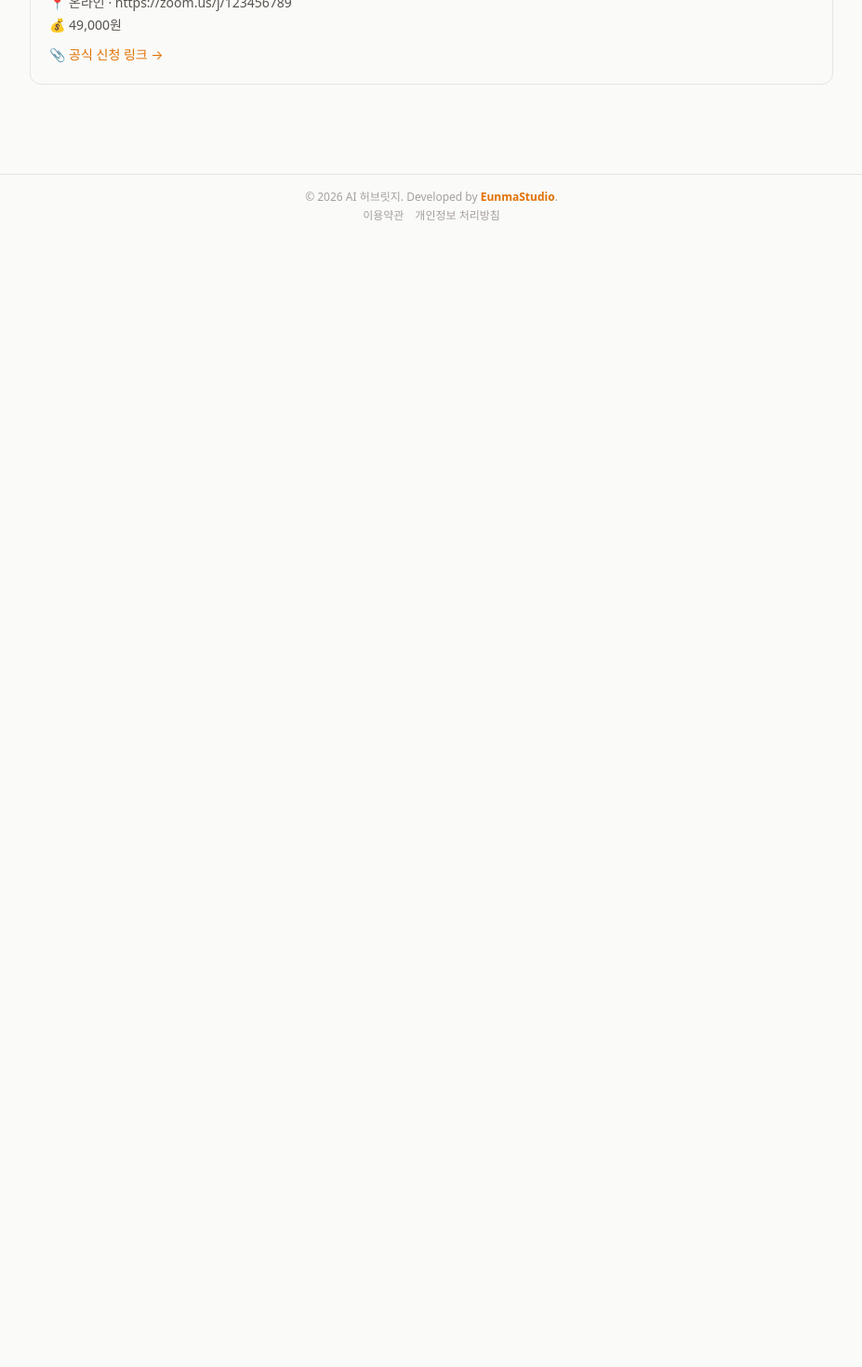
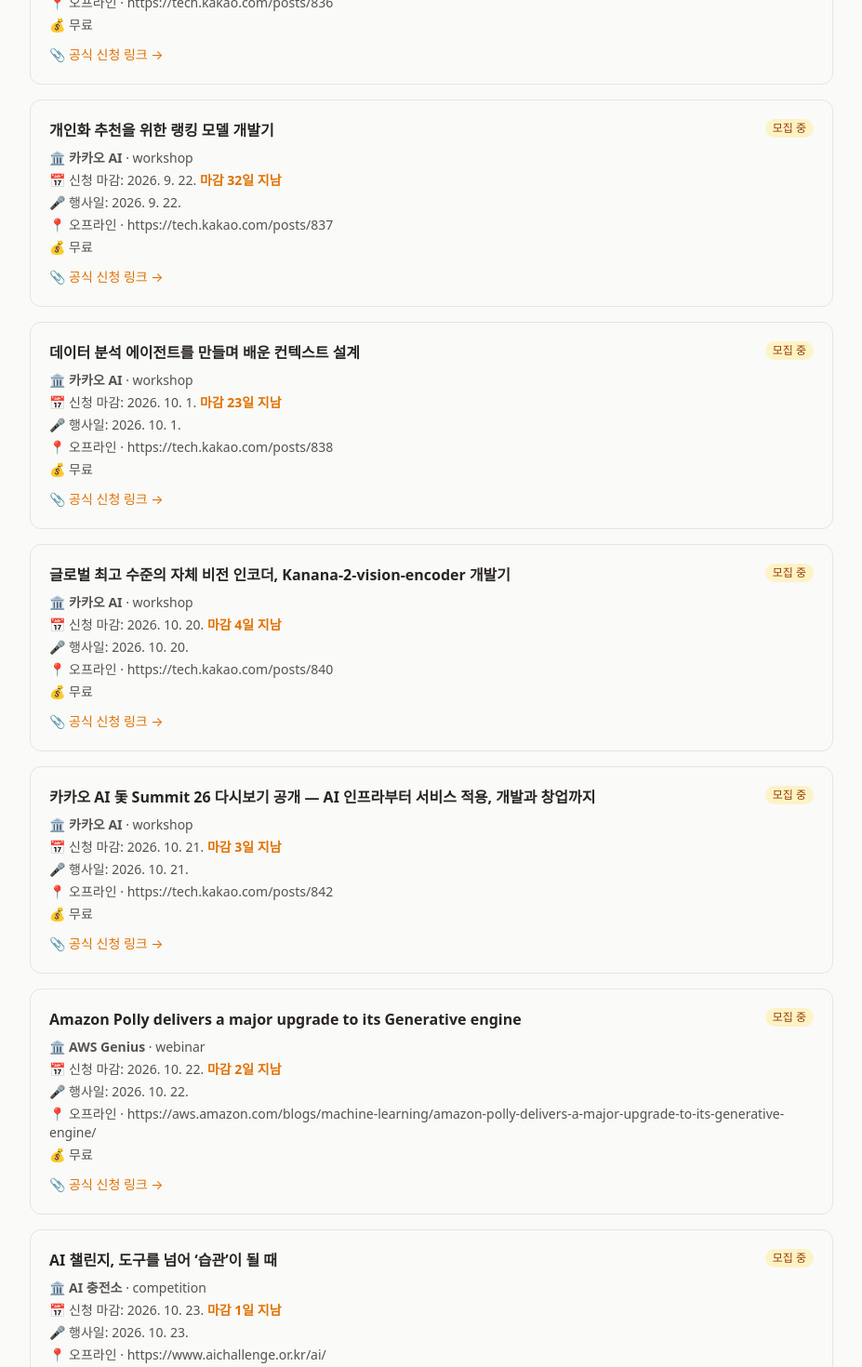
Before and after one commit to Oh-JunTaek/AIHuBridge, a React (Vite) app: page /calendar in a window 1280 px wide. Shown: the part 660-2130 px from the top of the page at 93% size, without its empty margins (176-1103 px from the left). Before the commit the page ends 916 px from the top, so only its background shows below. Built offline with nearby package versions, Linux system fonts and the light colour scheme; a web font is replaced by a local one.

Commit message:
feat: restore RSS parser + category-based collection (14 events)

```diff
--- a/public/data/calendar-meta.json
+++ b/public/data/calendar-meta.json
@@ -1,6 +1,6 @@
 {
-  "fetchedAt": "2026-10-25T05:27:43.775Z",
-  "total": 2,
+  "fetchedAt": "2026-10-25T05:28:16.705Z",
+  "total": 14,
   "categories": [
     "government",
     "corporate",
@@ -10,5 +10,21 @@
     "competition",
     "community"
   ],
-  "note": "샘플 데이터 기반 (실제 RSS 수집 실패)"
+  "collected": [
+    {
+      "category": "corporate",
+      "id": "kakao-ai",
+      "count": 5
+    },
+    {
+      "category": "webinar",
+      "id": "aws-ai",
+      "count": 5
+    },
+    {
+      "category": "competition",
+      "id": "ai-challenge",
+      "count": 4
+    }
+  ]
 }
--- a/public/data/calendar.json
+++ b/public/data/calendar.json
@@ -1,42 +1,282 @@
 [
   {
-    "id": "sample-001",
-    "title": "K-Digital AI 기초 워크숍",
-    "host": "과학기술정보통상부",
+    "id": "36bfaf801841",
+    "title": "Hello world!",
+    "host": "AI 충전소",
+    "type": "competition",
+    "category": "ai-core",
+    "applicationStart": "2026-06-01T06:26:54.000Z",
+    "applicationEnd": "2026-06-01T06:26:54.000Z",
+    "eventStart": "2026-06-01T06:26:54.000Z",
+    "eventEnd": null,
+    "isOnline": false,
+    "location": "https://www.aichallenge.or.kr/hello-world/",
+    "feeType": "free",
+    "feeAmount": null,
+    "region": "전국",
+    "url": "https://www.aichallenge.or.kr/hello-world/",
+    "status": "recruiting",
+    "confirmedAt": "2026-10-25T05:28:16.696Z",
+    "lang": "ko"
+  },
+  {
+    "id": "333ddd5b8cbe",
+    "title": "if(kakao)26에서 네트워킹하는 법",
+    "host": "카카오 AI",
     "type": "workshop",
-    "category": "ai-core",
-    "applicationStart": "2026-10-15T09:00:00.000Z",
-    "applicationEnd": "2026-10-25T23:59:59.000Z",
-    "eventStart": "2026-11-01T10:00:00.000Z",
-    "eventEnd": "2026-11-01T17:00:00.000Z",
+    "category": "ai-applied",
+    "applicationStart": "2026-09-16T15:00:00.000Z",
+    "applicationEnd": "2026-09-16T15:00:00.000Z",
+    "eventStart": "2026-09-16T15:00:00.000Z",
+    "eventEnd": null,
     "isOnline": false,
-    "location": "서울 특별시 강남구 테헤란로 123, 10층 컨퍼런스룸",
+    "location": "https://tech.kakao.com/posts/836",
     "feeType": "free",
     "feeAmount": null,
     "region": "서울",
-    "url": "https://www.kdt.re.kr/kdt/board.do?menuId=AI",
+    "url": "https://tech.kakao.com/posts/836",
     "status": "recruiting",
-    "confirmedAt": "2026-10-25T05:27:43.773Z",
+    "confirmedAt": "2026-10-25T05:28:11.853Z",
     "lang": "ko"
   },
   {
-    "id": "sample-002",
-    "title": "실전 RAG 워크부머, LangChain으로 프로젝트 끝내기",
-    "host": "패스트캠퍼스",
-    "type": "bootcamp",
+    "id": "331d58411b01",
+    "title": "개인화 추천을 위한 랭킹 모델 개발기",
+    "host": "카카오 AI",
+    "type": "workshop",
     "category": "ai-applied",
-    "applicationStart": "2026-10-20T00:00:00.000Z",
-    "applicationEnd": "2026-11-15T23:59:59.000Z",
-    "eventStart": "2026-11-20T14:00:00.000Z",
-    "eventEnd": "2026-11-20T18:00:00.000Z",
-    "isOnline": true,
-    "location": "https://zoom.us/j/123456789",
-    "feeType": "paid",
-    "feeAmount": 49000,
+    "applicationStart": "2026-09-22T15:00:00.000Z",
+    "applicationEnd": "2026-09-22T15:00:00.000Z",
+    "eventStart": "2026-09-22T15:00:00.000Z",
+    "eventEnd": null,
+    "isOnline": false,
+    "location": "https://tech.kakao.com/posts/837",
+    "feeType": "free",
+    "feeAmount": null,
+    "region": "서울",
+    "url": "https://tech.kakao.com/posts/837",
+    "status": "recruiting",
+    "confirmedAt": "2026-10-25T05:28:11.853Z",
+    "lang": "ko"
+  },
+  {
+    "id": "1b6585c190d9",
+    "title": "데이터 분석 에이전트를 만들며 배운 컨텍스트 설계",
+    "host": "카카오 AI",
+    "type": "workshop",
+    "category": "ai-applied",
+    "applicationStart": "2026-10-01T15:00:00.000Z",
+    "applicationEnd": "2026-10-01T15:00:00.000Z",
+    "eventStart": "2026-10-01T15:00:00.000Z",
+    "eventEnd": null,
+    "isOnline": false,
+    "location": "https://tech.kakao.com/posts/838",
+    "feeType": "free",
+    "feeAmount": null,
+    "region": "서울",
+    "url": "https://tech.kakao.com/posts/838",
+    "status": "recruiting",
+    "confirmedAt": "2026-10-25T05:28:11.853Z",
+    "lang": "ko"
+  },
+  {
+    "id": "4bab3f092222",
+    "title": "글로벌 최고 수준의 자체 비전 인코더, Kanana-2-vision-encoder 개발기",
+    "host": "카카오 AI",
+    "type": "workshop",
+    "category": "ai-applied",
+    "applicationStart": "2026-10-20T15:00:00.000Z",
+    "applicationEnd": "2026-10-20T15:00:00.000Z",
+    "eventStart": "2026-10-20T15:00:00.000Z",
+    "eventEnd": null,
+    "isOnline": false,
+    "location": "https://tech.kakao.com/posts/840",
+    "feeType": "free",
+    "feeAmount": null,
+    "region": "서울",
+    "url": "https://tech.kakao.com/posts/840",
+    "status": "recruiting",
+    "confirmedAt": "2026-10-25T05:28:11.853Z",
+    "lang": "ko"
+  },
+  {
+    "id": "c8ada65d6bed",
+    "title": "카카오 AI 돛 Summit 26 다시보기 공개 — AI 인프라부터 서비스 적용, 개발과 창업까지",
+    "host": "카카오 AI",
+    "type": "workshop",
+    "category": "ai-applied",
+    "applicationStart": "2026-10-21T15:00:00.000Z",
+    "applicationEnd": "2026-10-21T15:00:00.000Z",
+    "eventStart": "2026-10-21T15:00:00.000Z",
+    "eventEnd": null,
+    "isOnline": false,
+    "location": "https://tech.kakao.com/posts/842",
+    "feeType": "free",
+    "feeAmount": null,
+    "region": "서울",
+    "url": "https://tech.kakao.com/posts/842",
+    "status": "recruiting",
+    "confirmedAt": "2026-10-25T05:28:11.853Z",
+    "lang": "ko"
+  },
+  {
+    "id": "7a8e89b8654f",
+    "title": "Amazon Polly delivers a major upgrade to its Generative engine",
+    "host": "AWS Genius",
+    "type": "webinar",
+    "category": "ai-applied",
+    "applicationStart": "2026-10-22T18:06:35.000Z",
+    "applicationEnd": "2026-10-22T18:06:35.000Z",
+    "eventStart": "2026-10-22T18:06:35.000Z",
+    "eventEnd": null,
+    "isOnline": false,
+    "location": "https://aws.amazon.com/blogs/machine-learning/amazon-polly-delivers-a-major-upgrade-to-its-generative-engine/",
+    "feeType": "free",
+    "feeAmount": null,
     "region": "전국",
-    "url": "https://www.fastcampus.co.kr/ai-rag-bootcamp",
+    "url": "https://aws.amazon.com/blogs/machine-learning/amazon-polly-delivers-a-major-upgrade-to-its-generative-engine/",
     "status": "recruiting",
-    "confirmedAt": "2026-10-25T05:27:43.773Z",
+    "confirmedAt": "2026-10-25T05:28:13.689Z",
+    "lang": "en"
+  },
+  {
+    "id": "01f9eb3ab677",
+    "title": "AI 챌린지, 도구를 넘어 ‘습관’이 될 때",
+    "host": "AI 충전소",
+    "type": "competition",
+    "category": "ai-core",
+    "applicationStart": "2026-10-23T07:24:25.000Z",
+    "applicationEnd": "2026-10-23T07:24:25.000Z",
+    "eventStart": "2026-10-23T07:24:25.000Z",
+    "eventEnd": null,
+    "isOnline": false,
+    "location": "https://www.aichallenge.or.kr/ai/",
+    "feeType": "free",
+    "feeAmount": null,
+    "region": "전국",
+    "url": "https://www.aichallenge.or.kr/ai/",
+    "status": "recruiting",
+    "confirmedAt": "2026-10-25T05:28:16.696Z",
+    "lang": "ko"
+  },
+  {
+    "id": "a4fde793c75e",
+    "title": "관계의 시작과 끝을 바라보는 대중의 시선",
+    "host": "AI 충전소",
+    "type": "competition",
+    "category": "ai-core",
+    "applicationStart": "2026-10-23T09:00:41.000Z",
+    "applicationEnd": "2026-10-23T09:00:41.000Z",
+    "eventStart": "2026-10-23T09:00:41.000Z",
+    "eventEnd": null,
+    "isOnline": false,
+    "location": "https://www.aichallenge.or.kr/post-10573/",
+    "feeType": "free",
+    "feeAmount": null,
+    "region": "전국",
+    "url": "https://www.aichallenge.or.kr/post-10573/",
+    "status": "recruiting",
+    "confirmedAt": "2026-10-25T05:28:16.696Z",
+    "lang": "ko"
+  },
+  {
+    "id": "ce2c4781c10e",
+    "title": "How Bayer Crop Science built an agentic decision engine on Amazon Bedrock AgentCore with AWS Unified Operations",
+    "host": "AWS Genius",
+    "type": "webinar",
+    "category": "ai-applied",
+    "applicationStart": "2026-10-23T16:21:36.000Z",
+    "applicationEnd": "2026-10-23T16:21:36.000Z",
+    "eventStart": "2026-10-23T16:21:36.000Z",
+    "eventEnd": null,
+    "isOnline": false,
+    "location": "https://aws.amazon.com/blogs/machine-learning/how-bayer-crop-science-built-an-agentic-decision-engine-on-amazon-bedrock-agentcore-with-aws-unified-operations/",
+    "feeType": "free",
+    "feeAmount": null,
+    "region": "전국",
+    "url": "https://aws.amazon.com/blogs/machine-learning/how-bayer-crop-science-built-an-agentic-decision-engine-on-amazon-bedrock-agentcore-with-aws-unified-operations/",
+    "status": "recruiting",
+    "confirmedAt": "2026-10-25T05:28:13.689Z",
+    "lang": "en"
+  },
+  {
+    "id": "16bf366f60e7",
+    "title": "Visualize points and routes with GeoJSON in Amazon Quick Sight layer maps",
+    "host": "AWS Genius",
+    "type": "webinar",
+    "category": "ai-applied",
+    "applicationStart": "2026-10-23T16:24:55.000Z",
+    "applicationEnd": "2026-10-23T16:24:55.000Z",
+    "eventStart": "2026-10-23T16:24:55.000Z",
+    "eventEnd": null,
+    "isOnline": false,
+    "location": "https://aws.amazon.com/blogs/machine-learning/visualize-points-and-routes-with-geojson-in-amazon-quick-sight-layer-maps/",
+    "feeType": "free",
+    "feeAmount": null,
+    "region": "전국",
+    "url": "https://aws.amazon.com/blogs/machine-learning/visualize-points-and-routes-with-geojson-in-amazon-quick-sight-layer-maps/",
+    "status": "recruiting",
+    "confirmedAt": "2026-10-25T05:28:13.689Z",
+    "lang": "en"
+  },
+  {
+    "id": "2c2f69f9f64e",
+    "title": "Orchestrating SageMaker AI endpoint auto scaling with AWS CDK",
+    "host": "AWS Genius",
+    "type": "webinar",
+    "category": "ai-applied",
+    "applicationStart": "2026-10-23T16:30:10.000Z",
+    "applicationEnd": "2026-10-23T16:30:10.000Z",
+    "eventStart": "2026-10-23T16:30:10.000Z",
+    "eventEnd": null,
+    "isOnline": false,
+    "location": "https://aws.amazon.com/blogs/machine-learning/orchestrating-sagemaker-ai-endpoint-auto-scaling-with-aws-cdk/",
+    "feeType": "free",
+    "feeAmount": null,
+    "region": "전국",
+    "url": "https://aws.amazon.com/blogs/machine-learning/orchestrating-sagemaker-ai-endpoint-auto-scaling-with-aws-cdk/",
+    "status": "recruiting",
+    "confirmedAt": "2026-10-25T05:28:13.689Z",
+    "lang": "en"
+  },
+  {
+    "id": "a32491b616e7",
+    "title": "Multi-Turn Reinforcement Learning on Amazon SageMaker AI: A hands-on guide",
+    "host": "AWS Genius",
+    "type": "webinar",
+    "category": "ai-applied",
+    "applicationStart": "2026-10-23T17:48:54.000Z",
+    "applicationEnd": "2026-10-23T17:48:54.000Z",
+    "eventStart": "2026-10-23T17:48:54.000Z",
+    "eventEnd": null,
+    "isOnline": false,
+    "location": "https://aws.amazon.com/blogs/machine-learning/multi-turn-reinforcement-learning-on-amazon-sagemaker-ai-a-hands-on-guide/",
+    "feeType": "free",
+    "feeAmount": null,
+    "region": "전국",
+    "url": "https://aws.amazon.com/blogs/machine-learning/multi-turn-reinforcement-learning-on-amazon-sagemaker-ai-a-hands-on-guide/",
+    "status": "recruiting",
+    "confirmedAt": "2026-10-25T05:28:13.689Z",
+    "lang": "en"
+  },
+  {
+    "id": "4a558ea3c3a3",
+    "title": "스마트폰 너머의 시선, 우리는 어디까지 허용하고 있는가",
+    "host": "AI 충전소",
+    "type": "competition",
+    "category": "ai-core",
+    "applicationStart": "2026-10-24T08:29:09.000Z",
+    "applicationEnd": "2026-10-24T08:29:09.000Z",
+    "eventStart": "2026-10-24T08:29:09.000Z",
+    "eventEnd": null,
+    "isOnline": false,
+    "location": "https://www.aichallenge.or.kr/post-10571/",
+    "feeType": "free",
+    "feeAmount": null,
+    "region": "전국",
+    "url": "https://www.aichallenge.or.kr/post-10571/",
+    "status": "recruiting",
+    "confirmedAt": "2026-10-25T05:28:16.696Z",
     "lang": "ko"
   }
 ]
--- a/scripts/fetch-calendar.mjs
+++ b/scripts/fetch-calendar.mjs
@@ -2,8 +2,10 @@
 import { resolve, dirname } from 'node:path';
 import { fileURLToPath } from 'node:url';
 import { createHash } from 'node:crypto';
+import Parser from 'rss-parser';
 
 const __dirname = dirname(fileURLToPath(import.meta.url));
+const parser = new Parser({ headers: { 'user-agent': 'ai-hub-bridge/0.1' }, timeout: 20_000 });
 const root = resolve(__dirname, '..');
 const outDir = resolve(root, 'public/data');
 mkdirSync(outDir, { recursive: true });
```
